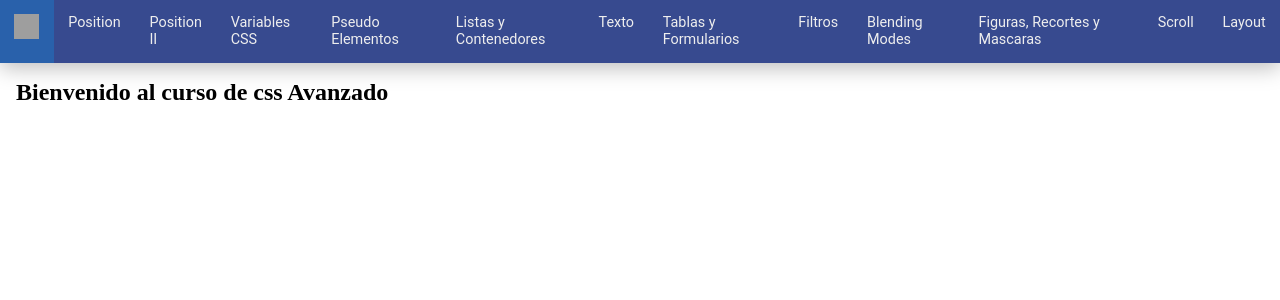
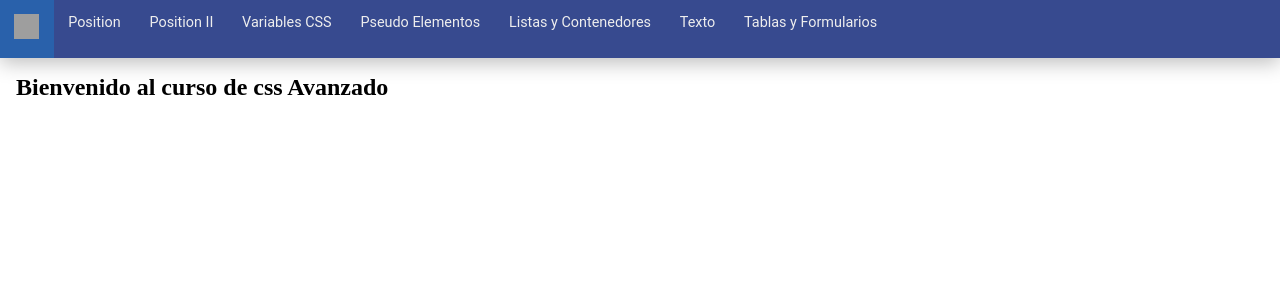
Before and after one commit to Aldoihm/css-avanzado, an Angular app: page / in a window 1280 px wide. Shown: the top 300 px of the page. Built offline with nearby package versions, Linux system fonts and the light colour scheme; grey boxes are pictures that could not be loaded.

Commit message:
Correcciones

```diff
--- a/src/app/app.component.html
+++ b/src/app/app.component.html
@@ -17,11 +17,6 @@
     <li>Listas y Contenedores</li>
     <li>Texto</li>
     <li>Tablas y Formularios</li>
-    <li>Filtros</li>
-    <li>Blending Modes</li>
-    <li>Figuras, Recortes y Mascaras</li>
-    <li>Scroll</li>
-    <li>Layout</li>
   </ul>
 </div>
 
```
